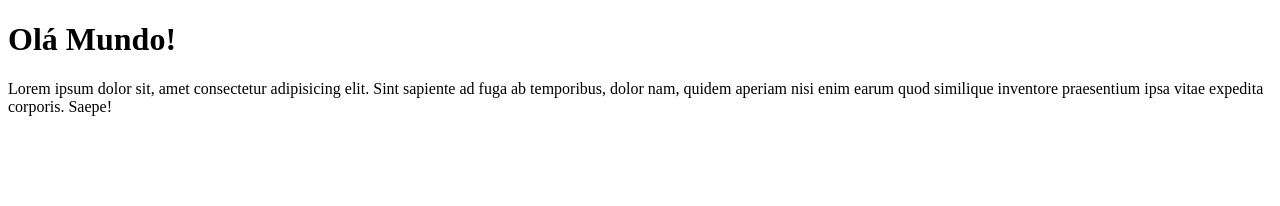
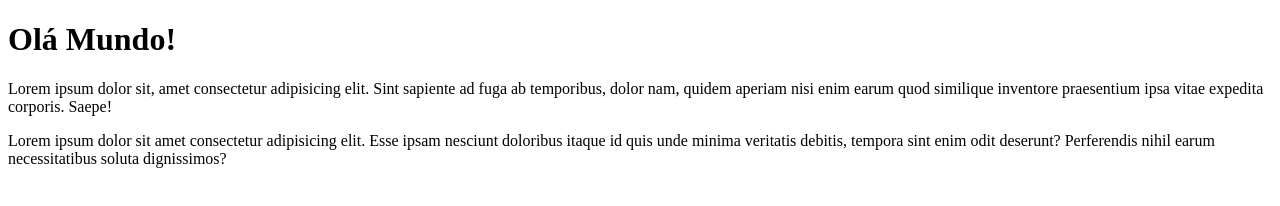
Before and after one commit to giuliagranado/Ola-mundo, a plain HTML site: page site-exemplo/index.html in a window 1280 px wide. Drawn offline with Linux system fonts and the light colour scheme.

Commit message:
adicionei outro paragrafo

```diff
--- a/site-exemplo/index.html
+++ b/site-exemplo/index.html
@@ -10,6 +10,8 @@
     <p>
         Lorem ipsum dolor sit, amet consectetur adipisicing elit. Sint sapiente ad fuga ab temporibus, dolor nam, quidem aperiam nisi enim earum quod similique inventore praesentium ipsa vitae expedita corporis. Saepe!
     </p>
-
+    <p>
+        Lorem ipsum dolor sit amet consectetur adipisicing elit. Esse ipsam nesciunt doloribus itaque id quis unde minima veritatis debitis, tempora sint enim odit deserunt? Perferendis nihil earum necessitatibus soluta dignissimos?
+    </p>
 </body>
 </html>
```
